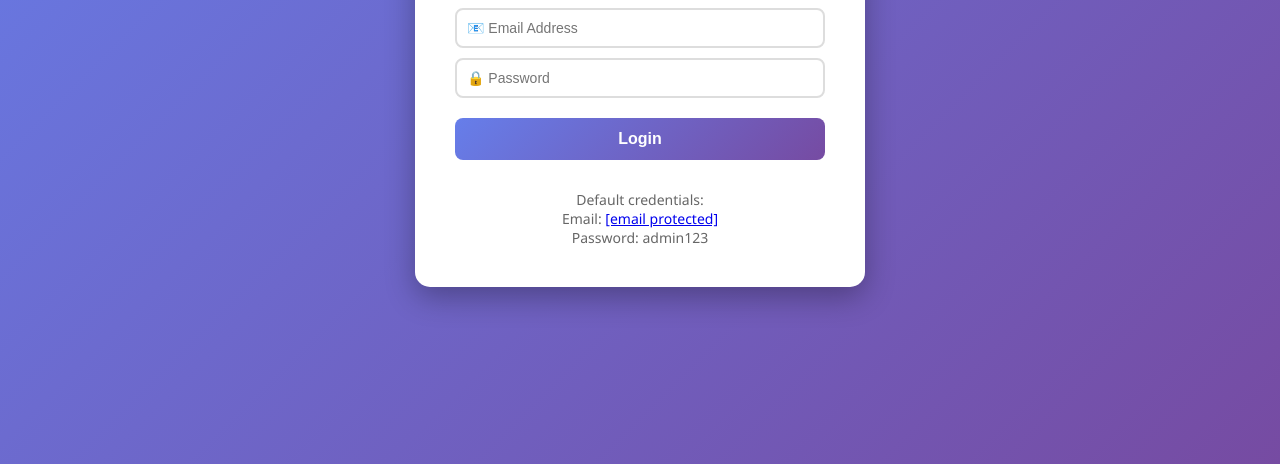
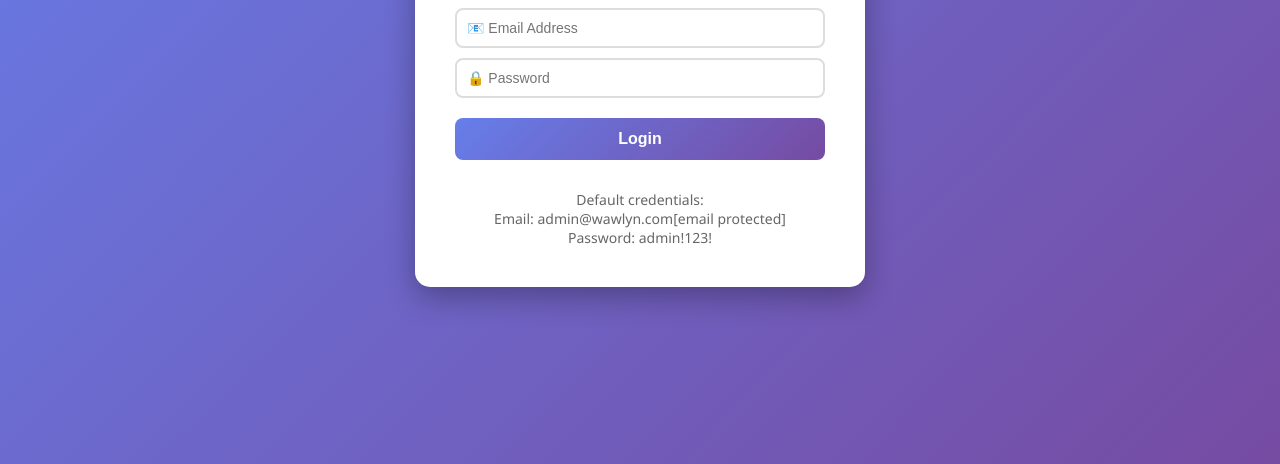
Before and after one commit to maryjoygamera/wawlyn-inventory-system, a plain HTML site: page index.html in a window 1280 px wide. Shown: the part 336-800 px from the top of the page. Drawn offline with Linux system fonts and the light colour scheme.

Commit message:
Update index.html

```diff
--- a/index.html
+++ b/index.html
@@ -497,8 +497,8 @@
         </form>
         <p style="margin-top: 20px; color: #666; font-size: 14px;">
             Default credentials:<br>
-            Email: <a href="/cdn-cgi/l/email-protection" class="__cf_email__" data-cfemail="49282d242027093e283e253027672a2624">[email&#160;protected]</a><br>
-            Password: admin123
+            Email: admin@wawlyn.com[email&#160;protected]</a><br>
+            Password: admin!123!
         </p>
     </div>
 
```
